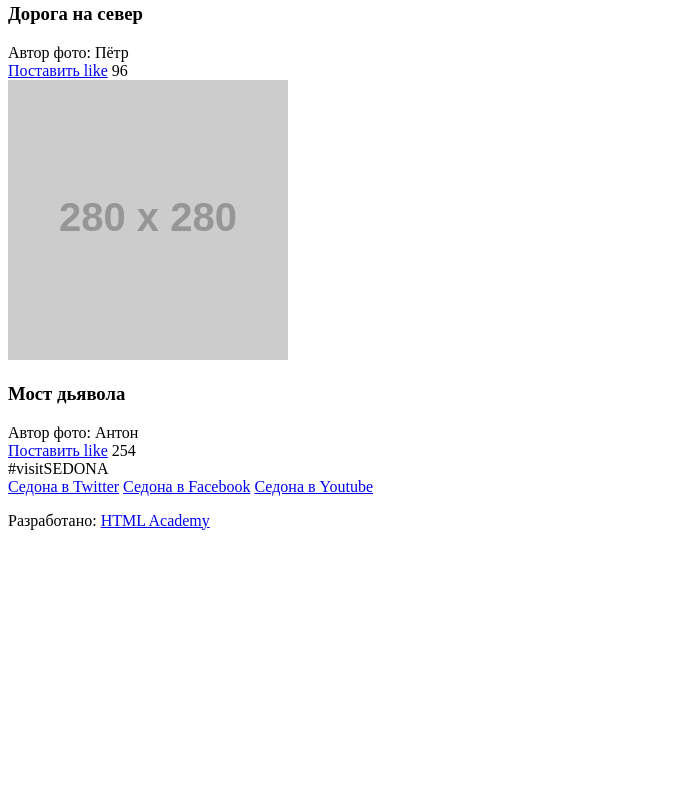
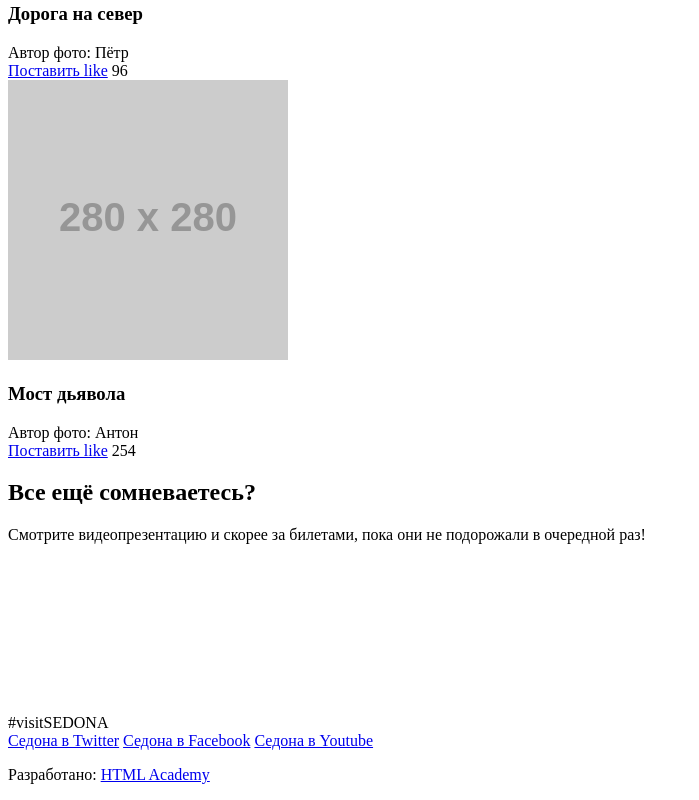
Before and after one commit to Pycu4/202134-sedona, a website: page photo.html in a window 1280 px wide. Shown: the part 1394-2194 px from the top of the page, without its empty margins (0-699 px from the left). Before the commit the page ends 1940 px from the top, so only its background shows below. Drawn offline with Linux system fonts and the light colour scheme; placeholder pictures from the web are drawn by us.

Commit message:
Разметил section .promo (вторую) на странице photo.html

```diff
--- a/photo.html
+++ b/photo.html
@@ -81,6 +81,13 @@
           </div>
         </div>
       </section>
+      <section class="promo">
+        <h2 class="promo__title">Все ещё сомневаетесь?</h2>
+        <p class="promo__text">Смотрите видеопрезентацию и скорее за билетами, пока они не подорожали в очередной раз!</p>
+        <video class="promo__video">
+
+        </video> <!-- TO DO -->
+      </section>
     </main>
     <footer class="page-footer">
       <span class="page-footer__hashtag">#visitSEDONA</span>
```
